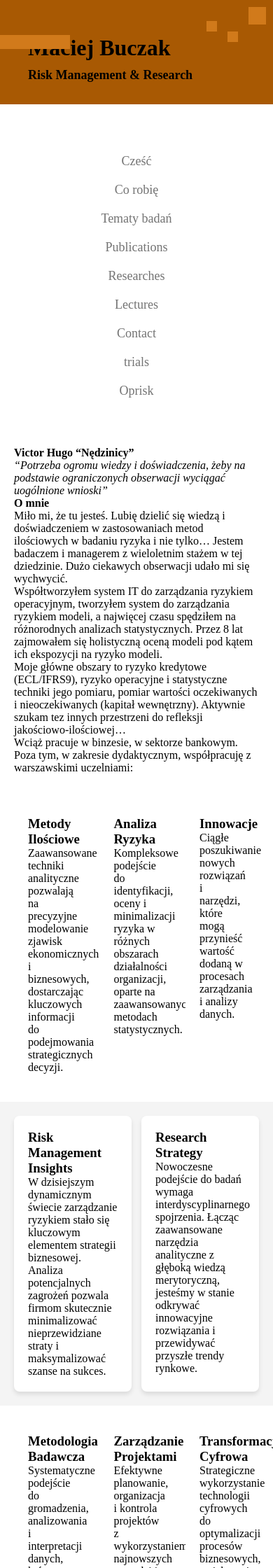
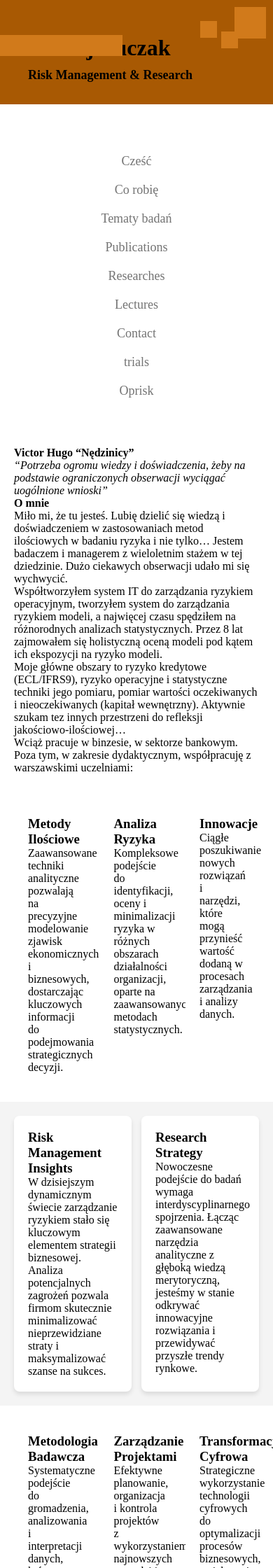
Before and after one commit to MaciejBuczak/risk-research, a Jekyll site: the page built from index.md, in a window 390 px wide. Shown: the top 2240 px of the page at 70% size. Built offline with Jekyll 4.4.1, drawn with Linux system fonts in a browser that asks for light colours.

Commit message:
Update default.html

```diff
--- a/_layouts/default.html
+++ b/_layouts/default.html
@@ -202,15 +202,13 @@
       }
     }
 
-    /* Media queries dla telefonów bazując na style.scss */
+    /* Media queries dla telefonów bazując na style.scss - bez zmiany rozmiaru kwadratów */
     @media screen and (max-width: 768px) {
       .square,
       .browser-firefox .square,
       .browser-safari .square,
       .browser-edge .square,
       .browser-chrome .square {
-        width: 35px;
-        height: 35px;
         top: 20px;
         right: 10px;
       }
@@ -220,8 +218,6 @@
       .browser-safari .square1,
       .browser-edge .square1,
       .browser-chrome .square1 {
-        width: 20px;
-        height: 20px;
         top: 65px;
         right: 73px;
       }
@@ -231,8 +227,6 @@
       .browser-safari .square2,
       .browser-edge .square2,
       .browser-chrome .square2 {
-        width: 20px;
-        height: 20px;
         top: 45px;
         right: 117px;
       }
@@ -242,8 +236,6 @@
       .browser-safari .square-big,
       .browser-edge .square-big,
       .browser-chrome .square-big {
-        width: 120px;
-        height: 25px;
         top: 75px;
         left: 0px;
       }
@@ -267,8 +259,6 @@
       .browser-safari .square,
       .browser-edge .square,
       .browser-chrome .square {
-        width: 25px;
-        height: 25px;
         top: 10px;
         right: 10px;
       }
@@ -278,8 +268,6 @@
       .browser-safari .square1,
       .browser-edge .square1,
       .browser-chrome .square1 {
-        width: 15px;
-        height: 15px;
         top: 45px;
         right: 50px;
       }
@@ -289,8 +277,6 @@
       .browser-safari .square2,
       .browser-edge .square2,
       .browser-chrome .square2 {
-        width: 15px;
-        height: 15px;
         top: 30px;
         right: 80px;
       }
@@ -300,8 +286,6 @@
       .browser-safari .square-big,
       .browser-edge .square-big,
       .browser-chrome .square-big {
-        width: 100px;
-        height: 20px;
         top: 50px;
         left: 0px;
       }
```
